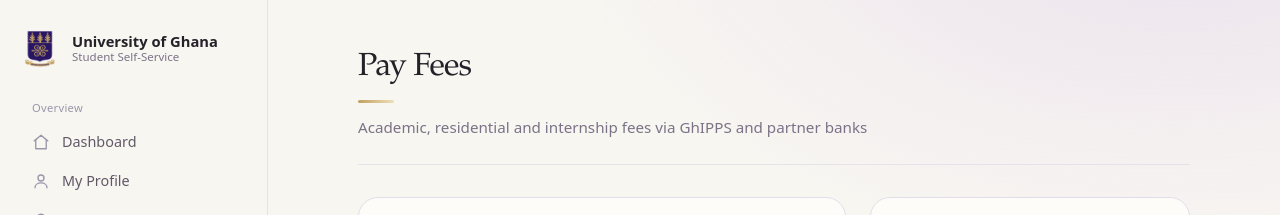
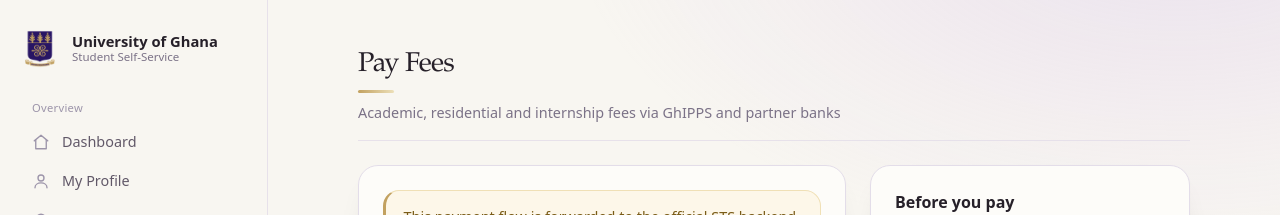
Before and after one commit to ShalomCoder/sts-portal-askvd, a Next.js app: page /pay in a window 1280 px wide. Shown: the top 215 px of the page. Built offline with nearby package versions, Linux system fonts and the light colour scheme; no server answers.

Commit message:
feat(ui): compact layout, nav, headers, add badge+theme

```diff
--- a/src/app/page.tsx
+++ b/src/app/page.tsx
@@ -4,7 +4,5 @@ import { isSessionPresent } from "@/lib/session";
 
 export default async function Home() {
   const jar = await cookies();
-  // Requires BOTH the auth marker and the upstream session cookie, so a stale
-  // marker can't bounce a signed-out visitor to /dashboard.
   redirect(isSessionPresent(jar) ? "/dashboard" : "/login");
 }
--- a/src/components/portal-chrome.tsx
+++ b/src/components/portal-chrome.tsx
@@ -23,6 +23,8 @@ import {
   XIcon,
   MegaphoneIcon,
 } from "@/components/icons";
+import { NotificationBadge } from "@/components/notification-badge";
+import { ThemeToggle } from "@/lib/theme";
 
 type NavItem = {
   href: string;
--- a/src/components/ui.tsx
+++ b/src/components/ui.tsx
@@ -15,15 +15,15 @@ export function PageHeader({
   action?: React.ReactNode;
 }) {
   return (
-    <div className="mb-8 border-b border-ink-200/80 pb-6">
-      <div className="flex flex-wrap items-end justify-between gap-4">
+    <div className="mb-6 border-b border-ink-200/80 pb-4">
+      <div className="flex flex-wrap items-end justify-between gap-3">
         <div className="max-w-2xl">
-          <h1 className="font-serif text-[2rem] leading-tight tracking-tight text-ink-900">
+          <h1 className="font-serif text-[1.7rem] leading-tight tracking-tight text-ink-900">
             {title}
           </h1>
-          <div className="rule-gold mt-3" />
+          <div className="rule-gold mt-2" />
           {subtitle && (
-            <p className="mt-3 text-[0.95rem] leading-relaxed text-ink-500">
+            <p className="mt-2 text-[0.9rem] leading-relaxed text-ink-500">
               {subtitle}
             </p>
           )}
```
